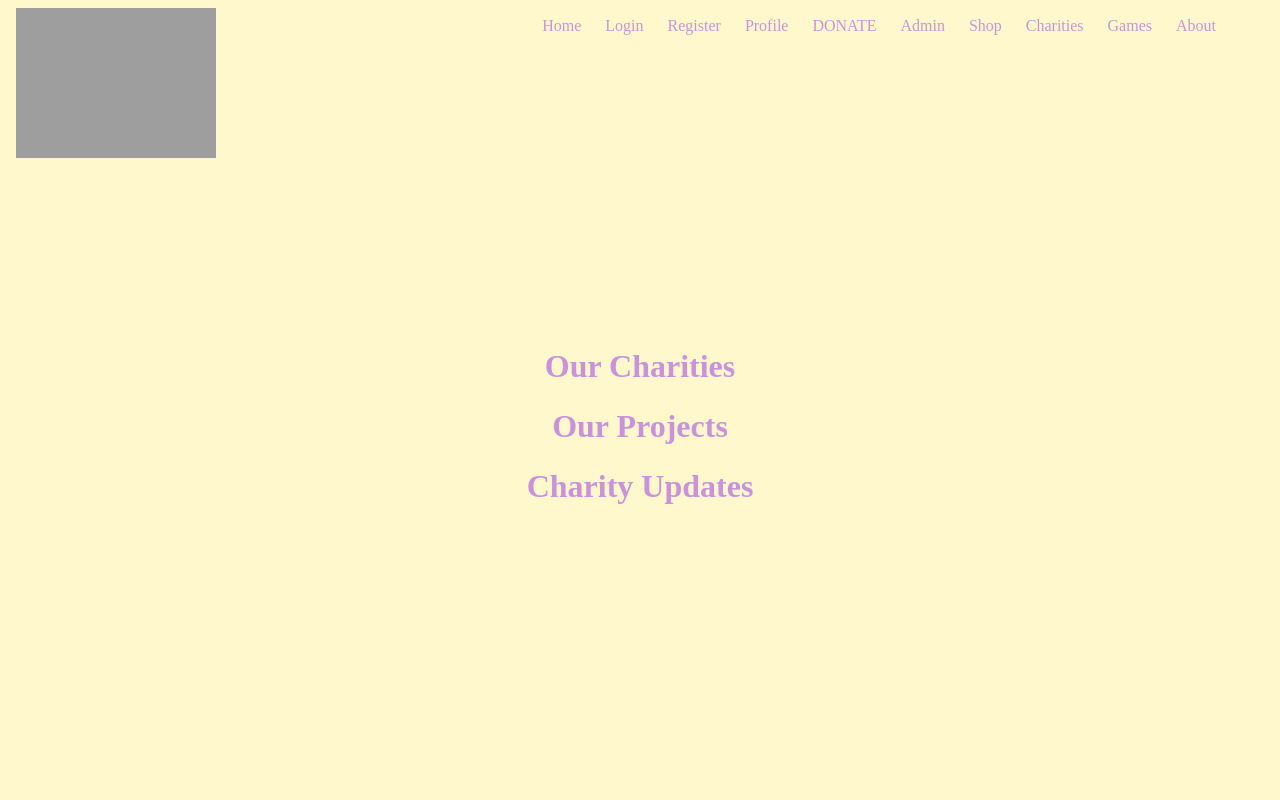
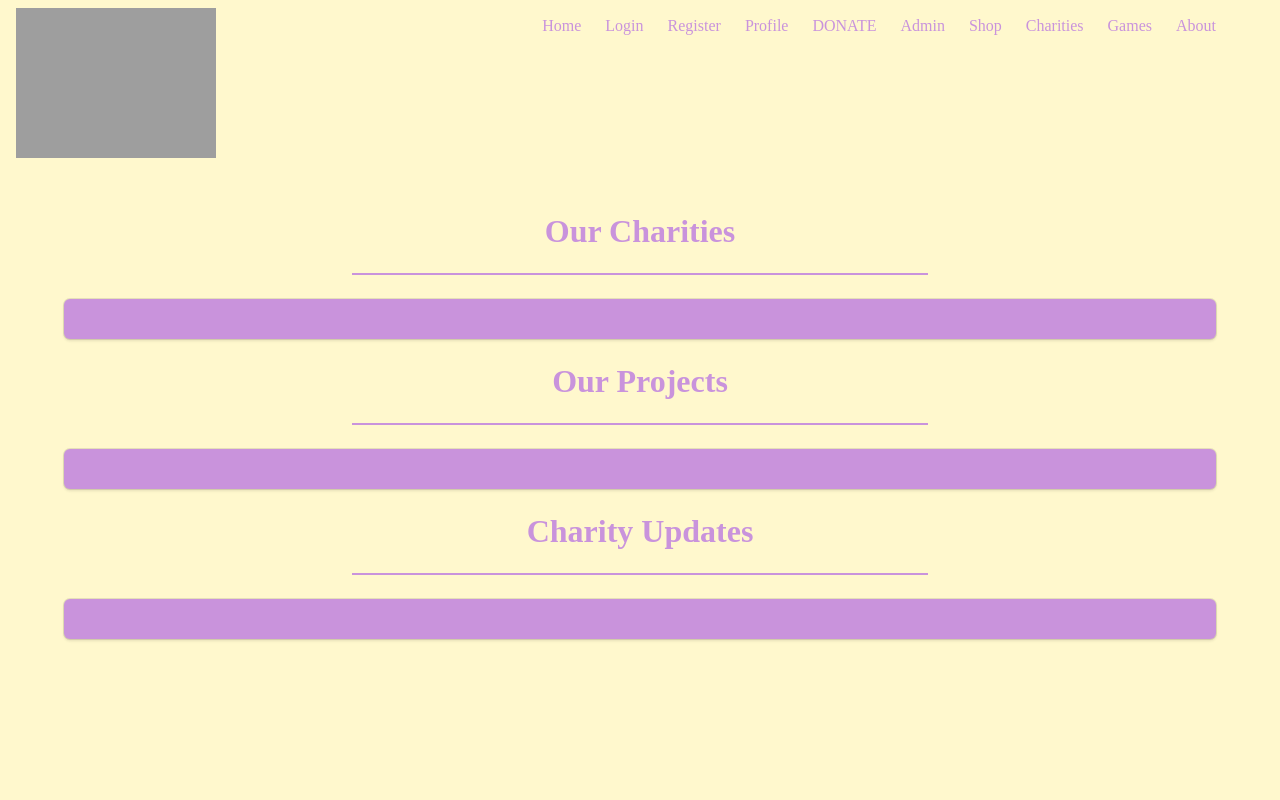
Before and after one commit to MarcusH-P/WishTrees, a Flask app: page /charities in a window 1280 px wide. Shown: the top 800 px of the page. Run offline with Flask 2, Linux system fonts and the light colour scheme; grey boxes are pictures that could not be loaded.

Commit message:
Add boxes

```diff
--- a/templates/charities.html
+++ b/templates/charities.html
@@ -1,7 +1,25 @@
 {% extends "base.html" %}
 
 {% block content %}
+    <style>
+        .box{
+            background-color: #c993dc;
+            width: 100%;
+        }
+    </style>
     <h1 class="title" style="color: #c993dc">Our Charities</h1>
+    <hr style="width:50%;text-align:center;margin-left:25%; background-color: #c993dc">
+    <div class="box">
+
+    </div>
     <h2 class="title" style="color: #c993dc">Our Projects</h2>
+    <hr style="width:50%;text-align:center;margin-left:25%; background-color: #c993dc">
+    <div class="box">
+
+    </div>
     <h3 class="title" style="color: #c993dc">Charity Updates</h3>
+    <hr style="width:50%;text-align:center;margin-left:25%; background-color: #c993dc">
+    <div class="box">
+
+    </div>
 {% endblock %}
```
